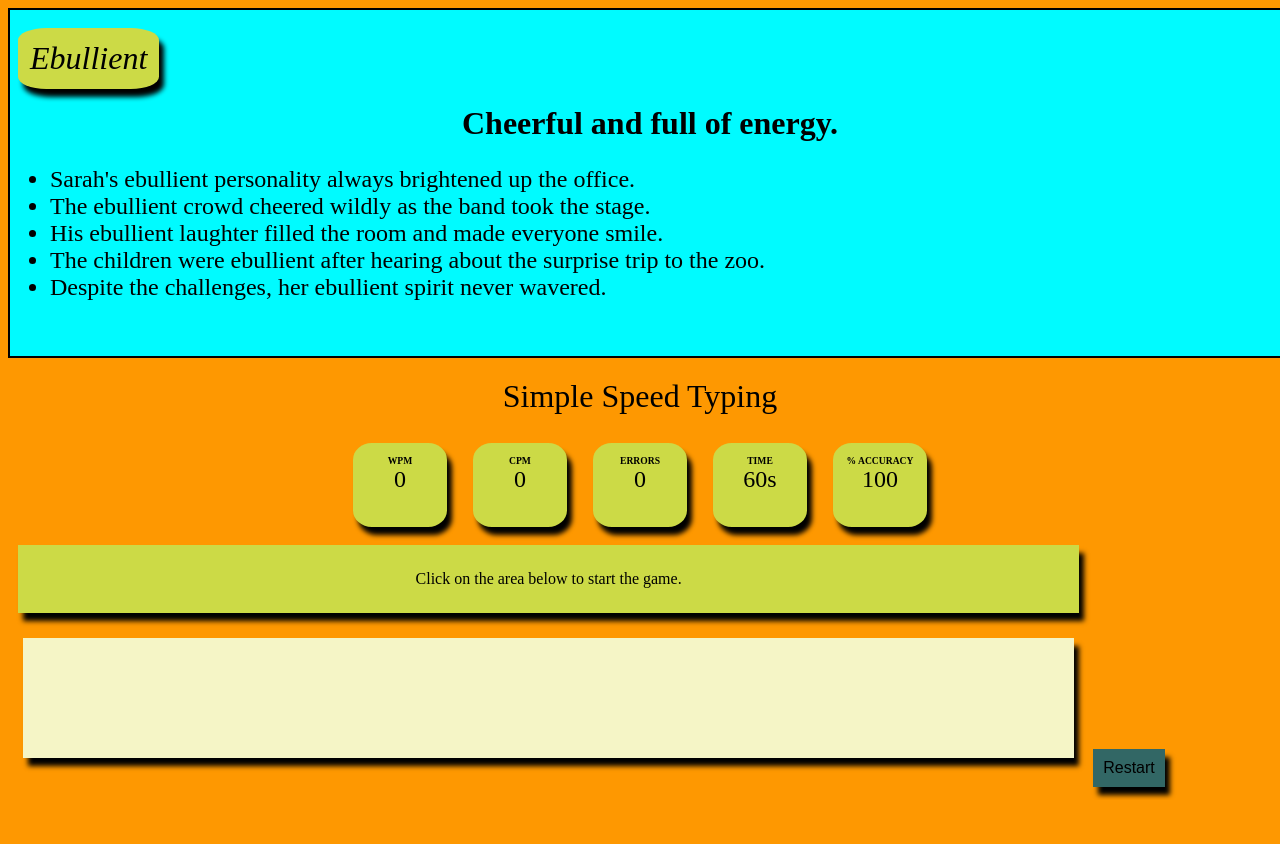
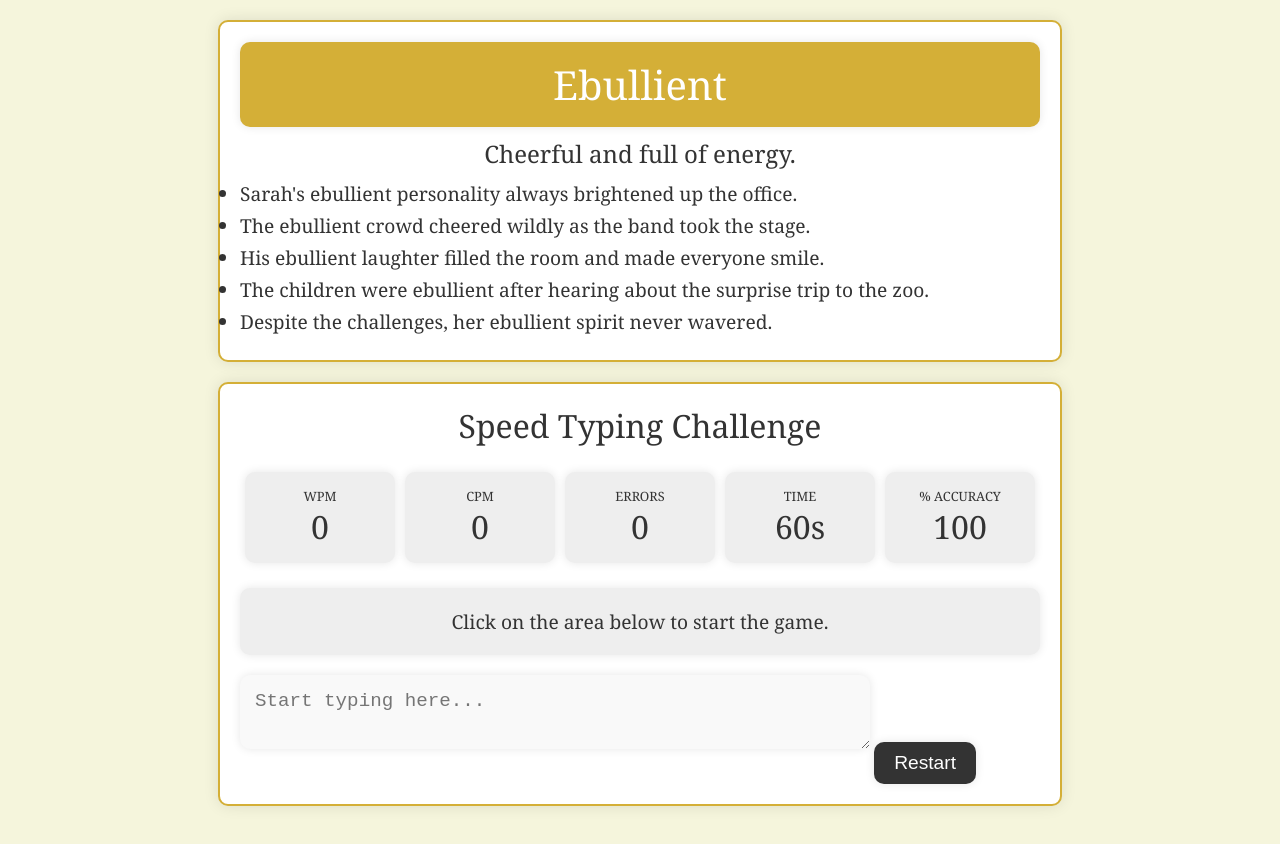
Before and after one commit to farhanmg/Vocaping, a plain HTML site: page index.html in a window 1280 px wide. Before the commit the page ends 800 px from the top, so only its background shows below. Drawn offline with Linux system fonts and the light colour scheme.

Commit message:
UI change

```diff
--- a/index.html
+++ b/index.html
@@ -7,11 +7,13 @@
     <link rel="stylesheet" href="style.css" />
   </head>
   <body>
-    <div class="Vocab">
+    <div class="typing-background">
+      <div class="app">
+        <div class="vocab-section">
           <div class="word"></div>
           <div class="definition"></div>
-      <div class="lol">
-        <ul class="sentences">
+          <div class="sentences">
+            <ul>
               <li class="Sentence1"></li>
               <li class="Sentence2"></li>
               <li class="Sentence3"></li>
@@ -19,42 +21,42 @@
               <li class="Sentence5"></li>
             </ul>
           </div>
-
         </div>
-    <div class="container"></div>
-      <div class="heading">Simple Speed Typing</div>
-      <div class="header">
-        <div class="wpm">
-          <div class="header_text">WPM</div>
-          <div class="curr_wpm">0</div>
+        <div class="typing-section">
+          <div class="heading">Speed Typing Challenge</div>
+          <div class="stats">
+            <div class="stat-item wpm">
+              <div class="stat-label">WPM</div>
+              <div class="stat-value curr_wpm">0</div>
             </div>
-        <div class="cpm">
-          <div class="header_text">CPM</div>
-          <div class="curr_cpm">0</div>
+            <div class="stat-item cpm">
+              <div class="stat-label">CPM</div>
+              <div class="stat-value curr_cpm">0</div>
             </div>
-        <div class="errors">
-          <div class="header_text">Errors</div>
-          <div class="curr_errors">0</div>
+            <div class="stat-item errors">
+              <div class="stat-label">Errors</div>
+              <div class="stat-value curr_errors">0</div>
             </div>
-        <div class="timer">
-          <div class="header_text">Time</div>
-          <div class="curr_time">60s</div>
+            <div class="stat-item timer">
+              <div class="stat-label">Time</div>
+              <div class="stat-value curr_time">60s</div>
             </div>
-        <div class="accuracy">
-          <div class="header_text">% Accuracy</div>
-          <div class="curr_accuracy">100</div>
+            <div class="stat-item accuracy">
+              <div class="stat-label">% Accuracy</div>
+              <div class="stat-value curr_accuracy">100</div>
             </div>
           </div>
           <div class="quote">Click on the area below to start the game.</div>
           <textarea
             class="input_area"
-        placeholder="start typing here..."
+            placeholder="Start typing here..."
             oninput="processCurrentText()"
             onfocus="startGame()"
-      >
-      </textarea>
+          ></textarea>
           <button class="restart_btn" onclick="resetValues()">Restart</button>
         </div>
+      </div>
+    </div>
+    <script src="main.js"></script>
   </body>
-  <script src="main.js"></script>
 </html>
--- a/style.css
+++ b/style.css
@@ -1,111 +1,145 @@
 body {
-    background-color: #fe9801;
-    color: black;
+    background-color: #f5f5dc; /* Beige background */
+    color: #333; /* Dark text color */
+    font-family: 'Georgia', serif; /* Elegant font */
+    margin: 0;
+    padding: 0;
   }
 
-.Vocab {
-    padding-top: 10px;
-    background-color: rgb(0, 251, 255);
-    width: 100vw;
-    height: 42vh;
-    border: 2px solid black;
+  .app {
+    display: flex;
+    flex-direction: column;
+    align-items: center;
+    padding: 20px;
+  }
+
+  .vocab-section {
+    background: #fff; /* White background */
+    border-radius: 10px;
+    box-shadow: 0 0 15px rgba(0, 0, 0, 0.1); /* Subtle shadow */
+    padding: 20px;
+    width: 100%;
+    max-width: 800px;
+    margin-bottom: 20px;
+    border: 2px solid #d4af37; /* Gold border */
   }
 
   .word {
-    background-color: #ccda46;
-    font-style: italic;
-    font-size: xx-large;
-    width: auto;
-    display: inline-block;
-    margin: 8px;
-    padding: 12px;
-    border-radius: 20%;
-    box-shadow: black 5px 8px 5px;
+    background: #d4af37; /* Gold background */
+    color: #fff; /* White text */
+    font-size: 2.5rem;
+    padding: 15px;
+    border-radius: 10px;
+    text-align: center;
+    box-shadow: 0 0 10px rgba(0, 0, 0, 0.1); /* Subtle shadow */
+  }
+
+  .definition {
+    color: #333; /* Dark text color */
+    font-size: 1.5rem;
+    text-align: center;
+    margin: 10px 0;
   }
 
   .sentences {
-    font-size: 1.5rem;
+    font-size: 1.2rem;
+    color: #333; /* Dark text color */
   }
 
-.definition {
-    font-weight: bold;
-    font-size: 2rem;
-    text-align: center;
-    margin: 8px;
+  .sentences ul {
+    list-style: disc; /* Classic bullet points */
+    padding: 0;
+    margin: 0;
   }
 
-.container {
-    display: flex;
-    flex-direction: column;
-    align-items: center;
-    padding: 10px;
+  .sentences li {
+    margin: 5px 0;
+    color: #333; /* Dark text color */
+  }
+
+  .typing-section {
+    background: #fff; /* White background */
+    border-radius: 10px;
+    box-shadow: 0 0 15px rgba(0, 0, 0, 0.1); /* Subtle shadow */
+    padding: 20px;
+    width: 100%;
+    max-width: 800px;
+    margin-bottom: 20px;
+    border: 2px solid #d4af37; /* Gold border */
   }
 
   .heading {
+    color: #333; /* Dark text color */
+    font-size: 2rem;
+    text-align: center;
     margin-bottom: 20px;
-    font-size: 2rem;
-    color: black;
+  }
+
+  .stats {
+    display: flex;
+    flex-wrap: wrap;
+    justify-content: space-around;
+    margin-bottom: 20px;
+  }
+
+  .stat-item {
+    background: #eee; /* Light grey background */
+    border-radius: 10px;
+    box-shadow: 0 0 10px rgba(0, 0, 0, 0.1); /* Subtle shadow */
+    padding: 15px;
+    width: 120px;
+    margin: 5px;
     text-align: center;
   }
 
-.header {
-    display: flex;
-    flex-wrap: wrap;
-    justify-content: center;
-    gap: 10px;
+  .stat-label {
+    color: #333; /* Dark text color */
+    font-size: 0.8rem;
+    text-transform: uppercase;
   }
 
-.timer, .errors, .accuracy, .cpm, .wpm {
-    background-color: #ccda46;
-    height: 60px;
-    width: 70px;
-    margin: 8px;
-    padding: 12px;
-    border-radius: 20%;
-    box-shadow: black 5px 8px 5px;
-    text-align: center;
-}
-
-.header_text {
-    text-transform: uppercase;
-    font-size: 0.6rem;
-    font-weight: 600;
-}
-
-.curr_time, .curr_errors, .curr_accuracy, .curr_cpm, .curr_wpm {
-    font-size: 1.5rem;
+  .stat-value {
+    color: #333; /* Dark text color */
+    font-size: 2rem;
   }
 
   .quote {
-    background-color: #ccda46;
-    font-size: 1rem;
-    margin: 10px;
-    padding: 25px;
-    box-shadow: black 5px 8px 5px;
+    background: #eee; /* Light grey background */
+    color: #333; /* Dark text color */
+    font-size: 1.2rem;
+    padding: 20px;
+    border-radius: 10px;
+    box-shadow: 0 0 10px rgba(0, 0, 0, 0.1); /* Subtle shadow */
     text-align: center;
-    width: 80%;
+    margin-bottom: 20px;
   }
 
   .input_area {
-    background-color: #f5f5c6;
-    height: 80px;
-    width: 80%;
-    font-size: 1rem;
-    font-weight: 600;
-    margin: 15px;
-    padding: 20px;
-    border: 0px;
-    box-shadow: black 5px 8px 5px;
-    resize: none;
+    background: #f9f9f9; /* Very light grey background */
+    color: #333; /* Dark text color */
+    font-size: 1.2rem;
+    padding: 15px;
+    border: none;
+    border-radius: 10px;
+    box-shadow: 0 0 10px rgba(0, 0, 0, 0.1); /* Subtle shadow */
+    width: 100%;
+    max-width: 600px;
+    margin-bottom: 20px;
   }
 
   .restart_btn {
-    /* display: none; */
-    background-color: #326765;
-    font-size: 1rem;
-    padding: 10px;
-    border: 0px;
-    box-shadow: black 5px 8px 5px;
+    background: #333; /* Dark background */
+    color: #fff; /* White text */
+    font-size: 1.2rem;
+    padding: 10px 20px;
+    border: none;
+    border-radius: 10px;
+    box-shadow: 0 0 10px rgba(0, 0, 0, 0.1); /* Subtle shadow */
+    cursor: pointer;
+  }
+
+  .restart_btn:hover {
+    background: #555; /* Slightly lighter dark background */
   }
 
   .incorrect_char {
@@ -114,13 +148,47 @@ body {
   }
 
   .correct_char {
-    color: darkgreen;
+    color: green;
   }
 
   /* Media Queries */
   @media (max-width: 768px) {
     .word {
-        font-size: large;
+        font-size: 2rem;
+    }
+
+    .definition {
+        font-size: 1.2rem;
+    }
+
+    .sentences {
+        font-size: 1rem;
+    }
+
+    .heading {
+        font-size: 1.5rem;
+    }
+
+    .quote {
+        font-size: 1rem;
+    }
+
+    .input_area {
+        font-size: 1rem;
+    }
+
+    .stat-item {
+        width: 100px;
+    }
+
+    .stat-value {
+        font-size: 1.5rem;
+    }
+  }
+
+  @media (max-width: 480px) {
+    .word {
+        font-size: 1.5rem;
     }
 
     .definition {
@@ -132,62 +200,22 @@ body {
     }
 
     .heading {
-        font-size: 1.5rem;
+        font-size: 1.2rem;
     }
 
     .quote {
         font-size: 0.8rem;
-        padding: 15px;
     }
 
     .input_area {
         font-size: 0.8rem;
-        padding: 15px;
     }
 
-    .timer, .errors, .accuracy, .cpm, .wpm {
-        height: 50px;
-        width: 60px;
+    .stat-item {
+        width: 80px;
     }
 
-    .curr_time, .curr_errors, .curr_accuracy, .curr_cpm, .curr_wpm {
-        font-size: 1.25rem;
+    .stat-value {
+        font-size: 1.2rem;
     }
   }
-
-@media (max-width: 480px) {
-    .word {
-        font-size: medium;
-    }
-
-    .definition {
-        font-size: 0.8rem;
-    }
-
-    .sentences {
-        font-size: 0.6rem;
-    }
-
-    .heading {
-        font-size: 1.2rem;
-    }
-
-    .quote {
-        font-size: 0.6rem;
-        padding: 10px;
-    }
-
-    .input_area {
-        font-size: 0.6rem;
-        padding: 10px;
-    }
-
-    .timer, .errors, .accuracy, .cpm, .wpm {
-        height: 40px;
-        width: 50px;
-    }
-
-    .curr_time, .curr_errors, .curr_accuracy, .curr_cpm, .curr_wpm {
-        font-size: 1rem;
-    }
-}
```
Lines whose indentation alone changed are shown as unchanged.
